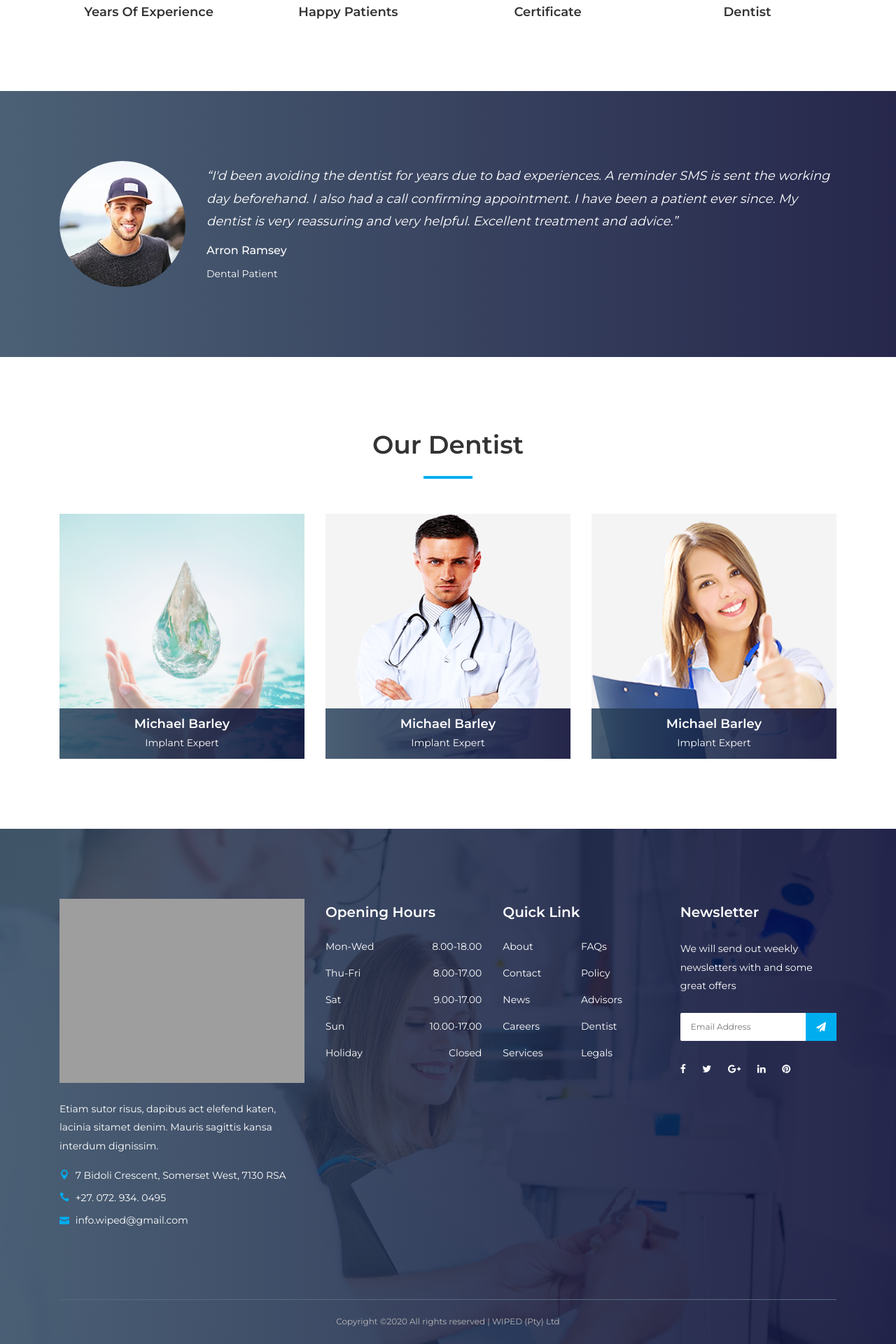
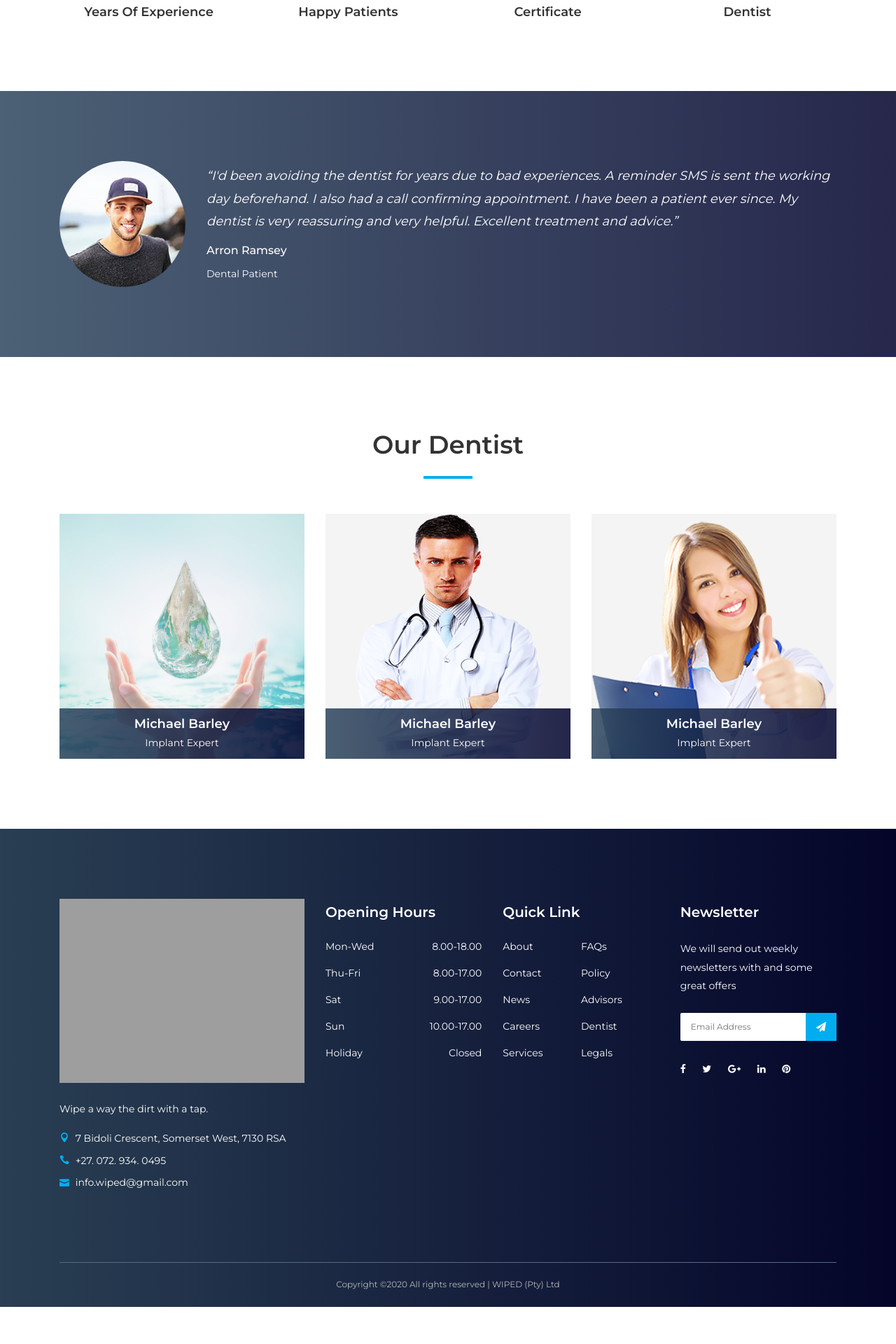
Before and after one commit to wipedsite/wipedDjango, a Django app: page /about.html in a window 1280 px wide. Shown: the part 1169-3089 px from the top of the page at 70% size. After the commit the page ends 3036 px from the top, so only its background shows below. Run offline with Django 3.2, Linux system fonts and the light colour scheme; some libraries are stand-ins or nearby versions; some web fonts are replaced; grey boxes are pictures that could not be loaded.

Commit message:
footer fixing

```diff
--- a/website/templates/base.html
+++ b/website/templates/base.html
@@ -115,14 +115,14 @@
 
 
 <!-- ***** Footer Area Start ***** -->
-  <footer class="footer-area bg-img bg-gradient-overlay" style="background-image: url({% static 'website/img/bg-img/3.jpg' %});">
+  <footer class="footer-area bg-img bg-gradient-overlay" style="background-color:#191919");">
     <div class="container">
       <div class="row">
         <!-- Single Footer Widget -->
         <div class="col-12 col-sm-6 col-lg-4">
           <div class="single-footer-widget">
             <a href="./index.html" class="d-block mb-4"><img src="{% static '...' %}" alt=""></a>
-            <p>Etiam sutor risus, dapibus act elefend katen, lacinia sitamet denim. Mauris sagittis kansa interdum dignissim.</p>
+            <p>Wipe a way the dirt with a tap.</p>
             <div class="footer-contact">
               <p><i class="icon_pin"></i> 7 Bidoli Crescent, Somerset West, 7130 RSA</p>
               <p><i class="icon_phone"></i> +27. 072. 934. 0495</p>
```
